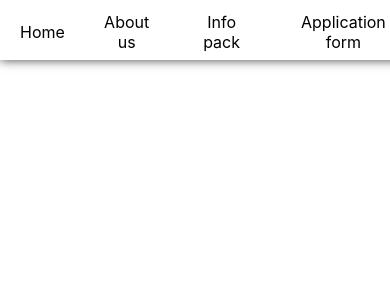
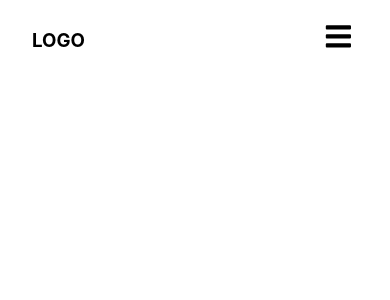
Before and after one commit to anjaliruth/TheHackitectsFinalProjects, a React (Create React App) app in the folder myapp/: page / in a window 390 px wide. Shown: the top 300 px of the page. Built offline with nearby package versions, Linux system fonts and the light colour scheme.

Commit message:
Nearly responsive

```diff
--- a/myapp/package.json
+++ b/myapp/package.json
@@ -6,8 +6,10 @@
     "@testing-library/jest-dom": "^5.16.5",
     "@testing-library/react": "^13.4.0",
     "@testing-library/user-event": "^13.5.0",
+    "fa-icons": "^0.2.0",
     "react": "^18.2.0",
     "react-dom": "^18.2.0",
+    "react-icons": "^4.9.0",
     "react-scripts": "5.0.1",
     "web-vitals": "^2.1.4"
   },
@@ -16,9 +18,7 @@
     "build": "react-scripts build",
     "test": "react-scripts test",
     "eject": "react-scripts eject"
-
   },
-  "type": "module",
   "eslintConfig": {
     "extends": [
       "react-app",
--- a/myapp/src/components/NavBar/NavBar.css
+++ b/myapp/src/components/NavBar/NavBar.css
@@ -1,27 +1,80 @@
-.navContainer {
+#nav {
+  display: flex;
+  align-items: center;
+  justify-content: space-between;
+  height: 80px;
+  padding: 0 2rem;
+  background-color: white;
+  color: black;
+}
+
+#nav .header-nav a {
+  margin: 0 1rem;
+  color: black;
+  text-decoration: none;
+}
+
+#nav .header-nav a:hover {
+  color: gray; /* Update the hover color as desired */
+}
+
+#nav .nav-btn {
+  padding: 5px;
+  cursor: pointer;
+  background: transparent;
+  border: none;
+  outline: none;
+  color: black;
+  visibility: hidden;
+  opacity: 0;
+  font-size: 1.8rem;
+}
+
+#nav .header-nav-container,
+#nav .header-nav {
+  display: flex;
+  align-items: center;
+}
+
+@media only screen and (max-width: 1024px) {
+  #nav .nav-btn {
+    visibility: visible;
+    opacity: 1;
+  }
+
+  #nav .header-nav {
     position: fixed;
+    top: 80px; /* Adjust the top value to match the height of the header */
+    left: 0;
+    height: calc(
+      100vh - 80px
+    ); /* Adjust the height to fill the remaining viewport height */
+    width: 100%;
     display: flex;
+    flex-direction: column;
     align-items: center;
-    justify-content: flex-end;
-    padding: 0 20px;
-    background-color: #ffffff57;
-    height: 60px;
-    width: 98%;
-    position: fixed;
-    top: 0;
-    z-index: 20;
-    box-shadow: 0px 0px 10px 0px rgba(0, 0, 0, 0.75);
+    justify-content: center;
+    gap: 1.5rem;
+    background-color: white;
+    transition: 1s;
+    transform: translateY(-100%); /* Start with the nav hidden */
+    z-index: -1; /* Add a negative z-index to hide the nav initially */
+    visibility: hidden; /* Hide the nav by default */
+  }
 
+  #nav .header-nav.responsive_nav {
+    transform: translateY(0); /* Show the nav when the class is added */
+    z-index: 1; /* Increase the z-index to bring the nav above other elements */
+    visibility: visible; /* Set the nav to visible when the class is added */
+  }
 
+  #nav .header-nav .nav-close-btn {
+    position: absolute;
+    top: 2rem;
+    right: 2rem;
+  }
+
+  #nav .header-nav a {
+    font-size: 1.5rem;
+  }
 }
-.navButtons {
-    display: flex;
-  justify-content: space-evenly;
-  gap: 30px;
-  align-items: center;
-  list-style: none;
-  margin-bottom: 12px;
-  padding: 0;
-  color: black;
-
-}
--- a/myapp/src/components/NavBar/NavBar.js
+++ b/myapp/src/components/NavBar/NavBar.js
@@ -1,26 +1,42 @@
-import React from 'react'
-import './NavBar.css'
+import React, { useState } from "react";
+import { FaBars, FaTimes } from "react-icons/fa";
+import "./NavBar.css";
 
+function Navbar() {
+  const [isNavbarOpen, setIsNavbarOpen] = useState(false);
 
+  const showNavbar = () => {
+    setIsNavbarOpen((prevState) => !prevState);
+  };
 
-export default function NavBar() {
   return (
-    <div className = "navContainer">
-
-    <ul className = "navButtons">
-    <li>Home</li>
-    <li>About us</li>
-    <li>Info pack</li>
-    <li>Application form</li>
-    </ul>
-
-    </div>
-  )
+    <nav id="nav">
+      <h3 className="logo">LOGO</h3>
+      <div className="nav-container">
+        <button className="nav-btn" onClick={showNavbar}>
+          {isNavbarOpen ? (
+            <FaTimes className="nav-icon" />
+          ) : (
+            <FaBars className="nav-icon" />
+          )}
+        </button>
+        <div className={`header-nav ${isNavbarOpen ? "responsive_nav" : ""}`}>
+          <a href="/#" className="nav-link">
+            Home
+          </a>
+          <a href="/#" className="nav-link">
+            My work
+          </a>
+          <a href="/#" className="nav-link">
+            Blog
+          </a>
+          <a href="/#" className="nav-link">
+            About me
+          </a>
+        </div>
+      </div>
+    </nav>
+  );
 }
 
-
-
-
-// Nav bar buttons, Home,About us, Info pack, Application form
-// ul of th buttons components in the nav bar
-// Path: TheHackitectsFinalProjects\myapp\src\components\NavBar\NavBar.js
+export default Navbar;
```
Also changed, not shown: myapp/src/App.js (+3 -6 lines), 1 other file (tests, documents, lock files or other folders).
